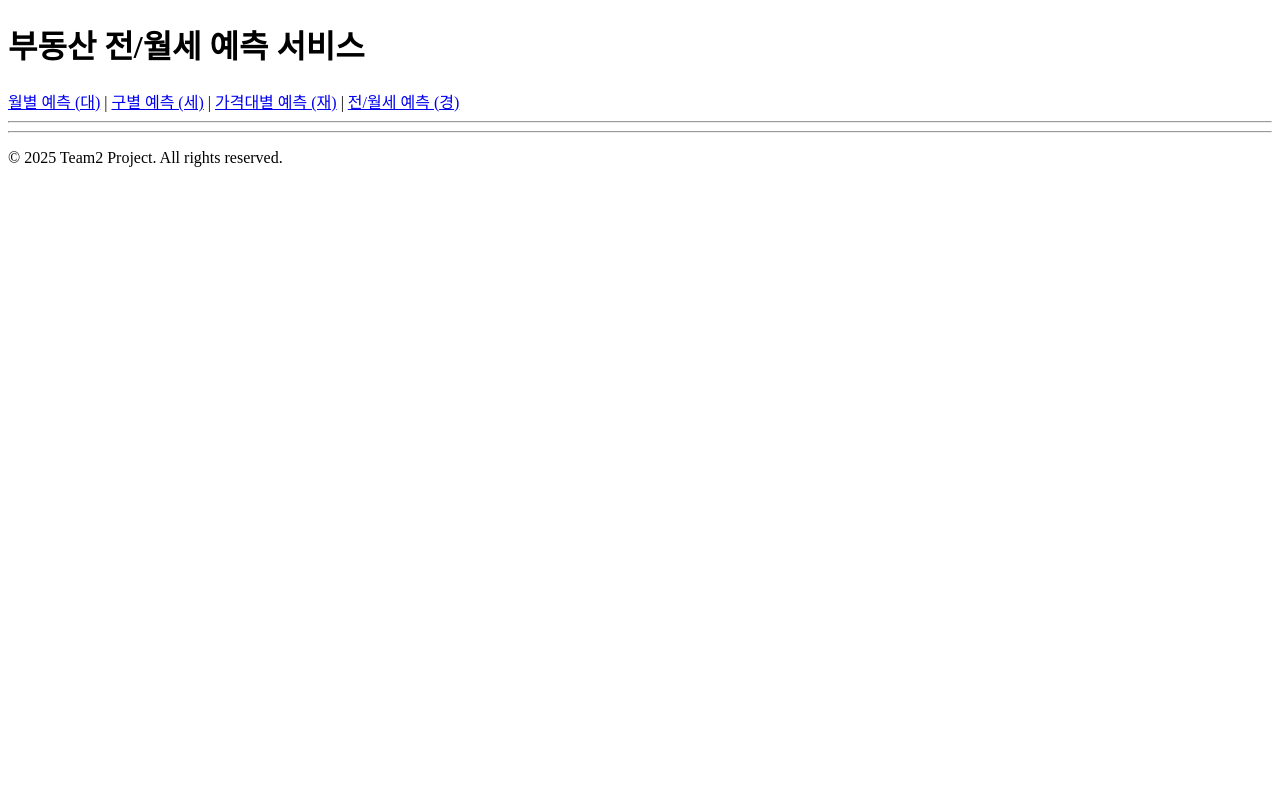
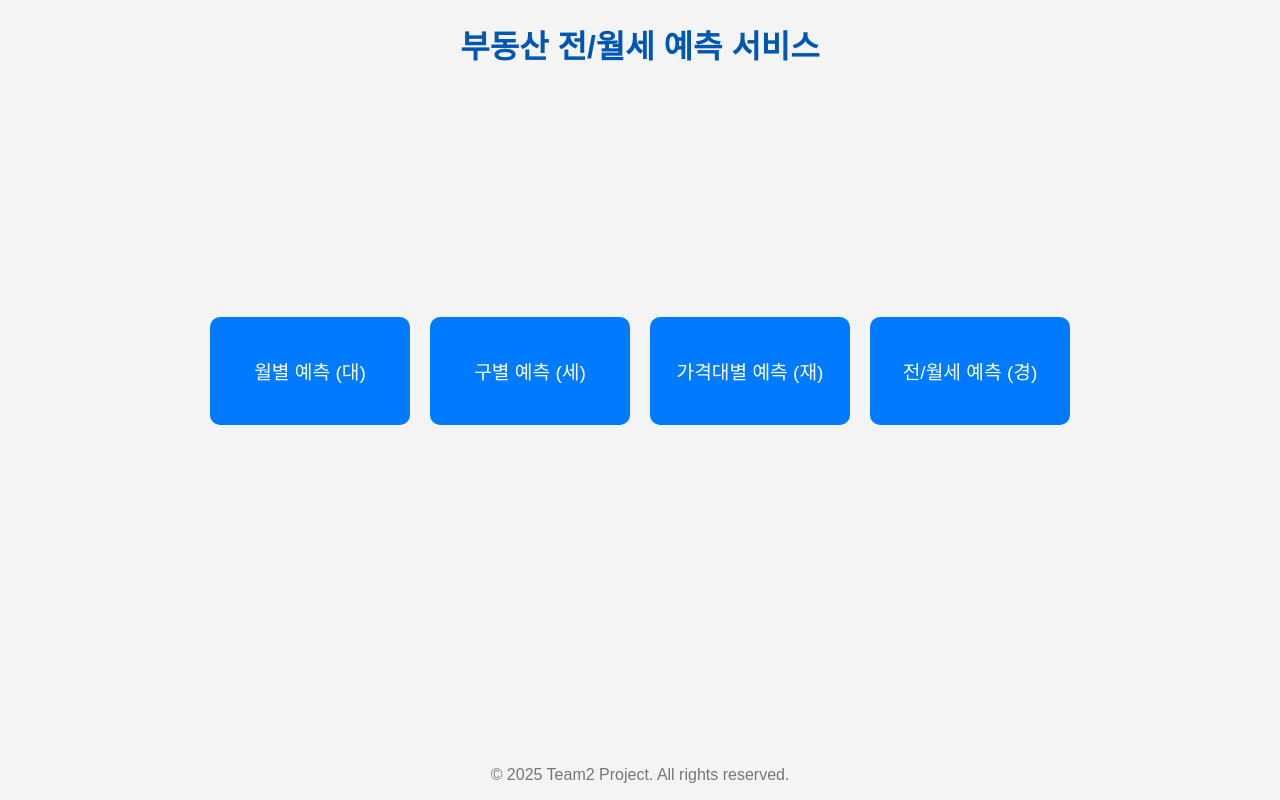
Before and after one commit to nakrlove/pyprj, a Django app: page / in a window 1280 px wide. Run offline with Django 5.2, Linux system fonts and the light colour scheme.

Commit message:
feat: 메인 페이지 레이아웃 및 스타일링 개선

```diff
--- /dev/null
+++ b/bbs/static/bbs/style.css
@@ -0,0 +1,82 @@
+/* bbs/static/bbs/style.css */
+
+body {
+    font-family: Arial, sans-serif;
+    background-color: #f4f4f4;
+    color: #333;
+    margin: 0;
+    padding: 0;
+}
+
+h1 {
+    text-align: center;
+    color: #0056b3;
+}
+
+nav {
+    text-align: center;
+    margin-top: 20px;
+}
+
+nav a {
+    text-decoration: none;
+    color: #007bff;
+    padding: 10px 15px;
+    border: 1px solid #007bff;
+    border-radius: 5px;
+    margin: 0 5px;
+}
+
+footer {
+    text-align: center;
+    margin-top: 50px;
+    color: #777;
+}
+
+
+.main-links-container {
+    display: flex;
+    flex-wrap: wrap;
+    justify-content: center; /* 가운데 정렬 */
+    gap: 20px; /* 링크 사이 간격 */
+    margin-top: 250px; /* 상단 간격 */
+}
+
+.main-link {
+    display: inline-block;
+    flex-basis: 200px; /* 최소 너비 */
+    padding: 40px 20px; /* 상하 패딩 */
+    text-align: center;
+    text-decoration: none;
+    color: #fff;
+    background-color: #007bff;
+    border-radius: 10px;
+    font-size: 1.2em;
+    transition: background-color 0.3s ease;
+    box-sizing: border-box; /* padding, border가 width에 포함되도록 */
+}
+
+.main-link:hover {
+    background-color: #0056b3;
+}
+
+/* 화면 너비가 768px 이하일 경우 (모바일 등) */
+@media (max-width: 768px) {
+    .main-link {
+        width: calc(100% - 20px); /* 한 줄에 하나씩 배치 */
+    }
+}
+
+body {
+    display: flex;
+    flex-direction: column;
+    min-height: 100vh;
+}
+
+.content-wrapper {
+    flex: 1;
+}
+
+footer {
+    margin-top: auto;
+}
--- a/bbs/templates/bbs/base.html
+++ b/bbs/templates/bbs/base.html
@@ -1,29 +1,30 @@
+{% load static %}
 <!DOCTYPE html>
 <html lang="ko">
 <head>
     <meta charset="UTF-8">
     <title>{% block title %}부동산 예측 서비스{% endblock %}</title>
+
+    <link rel="stylesheet" href="{% static 'bbs/style.css' %}">
 </head>
 <body>
+    <div class="content-wrapper">
         <header>
             <h1>부동산 전/월세 예측 서비스</h1>
+            {% block navigation %}
             <nav>
                 <a href="{% url 'bbs:monthly_forecast' %}">월별 예측 (대)</a> |
                 <a href="{% url 'bbs:district_forecast' %}">구별 예측 (세)</a> |
                 <a href="{% url 'bbs:price_range_forecast' %}">가격대별 예측 (재)</a> |
                 <a href="{% url 'bbs:deposit_forecast' %}">전/월세 예측 (경)</a>
             </nav>
+            {% endblock %}
         </header>
-
-    <hr>
-
         <main>
             {% block content %}
             {% endblock %}
         </main>
-
-    <hr>
-
+    </div>
     <footer>
         <p>&copy; 2025 Team2 Project. All rights reserved.</p>
     </footer>
--- a/bbs/templates/bbs/main_page.html
+++ b/bbs/templates/bbs/main_page.html
@@ -2,5 +2,14 @@
 
 {% block title %}메인 페이지{% endblock %}
 
+{% block navigation %}
+{% endblock %}
+
 {% block content %}
+<div class="main-links-container">
+    <a href="{% url 'bbs:monthly_forecast' %}" class="main-link">월별 예측 (대)</a>
+    <a href="{% url 'bbs:district_forecast' %}" class="main-link">구별 예측 (세)</a>
+    <a href="{% url 'bbs:price_range_forecast' %}" class="main-link">가격대별 예측 (재)</a>
+    <a href="{% url 'bbs:deposit_forecast' %}" class="main-link">전/월세 예측 (경)</a>
+</div>
 {% endblock %}
```
Lines whose indentation alone changed are shown as unchanged.
